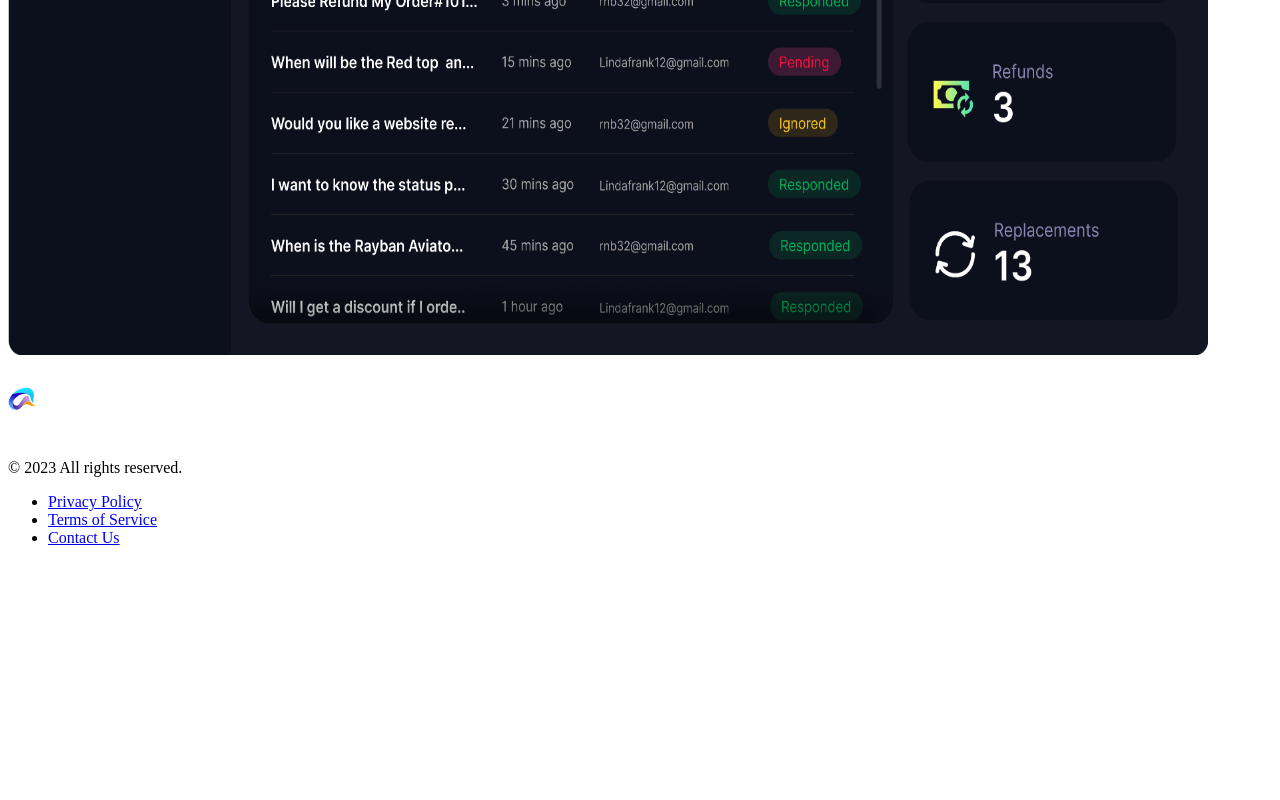
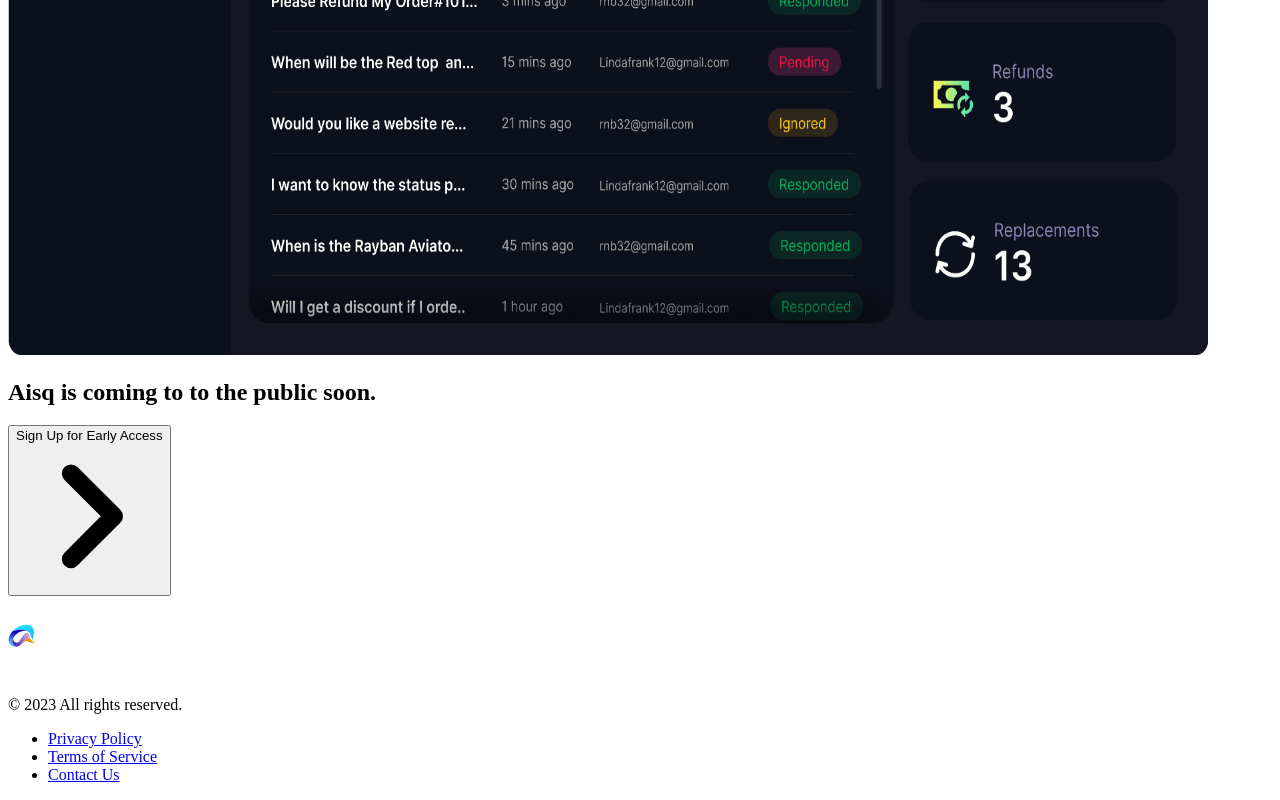
Before and after one commit to shatfield4/aisq-coming-soon, a Next.js app: page /componenents/ComingSoon in a window 1280 px wide. Shown: the part 685-1485 px from the top of the page. Before the commit the page ends 1248 px from the top, so only its background shows below. Built offline with nearby package versions, Linux system fonts and the light colour scheme.

Commit message:
added airtable links

```diff
--- a/pages/componenents/ComingSoon.tsx
+++ b/pages/componenents/ComingSoon.tsx
@@ -1,5 +1,6 @@
 import Image from 'next/image';
 import { useEffect, useState } from 'react';
+import Button from './UI/Button';
 
 const ComingSoon = () => {
   const [showContent, setShowContent] = useState(false);
@@ -11,6 +12,11 @@ const ComingSoon = () => {
     setTimeout(() => setShowButton(true), 1500);
     setTimeout(() => setShowImage(true), 1500);
   }, []);
+
+  const handleSignUpEarlyAccess = () => {
+    window.location.href = 'https://airtable.com/shrnoCjCt6pObbkIn';
+  };
+
 
   return (
     <div className="container mx-auto flex flex-col items-center justify-center mb-40">
@@ -28,12 +34,7 @@ const ComingSoon = () => {
       <div className={`font-inter font-normal md:text-2xl text-xl leading-2xl text-gray-400 mt-5 text-center mx-6 transition-opacity duration-1000 delay-1000 ${showContent ? 'opacity-100' : 'opacity-0'}`}>
         No more manual responses, no more missed emails.
       </div>
-      <button className={`flex items-center justify-center font-inter font-medium text-base text-white bg-gradient-to-r from-blue-600 to-purple-600 rounded-full pl-8 pr-6 py-3 mt-8 transition-opacity duration-1000 ${showButton ? 'opacity-100' : 'opacity-0'}`}>
-        <span>Coming Soon</span>
-        <svg className="w-4 h-4 ml-3 mt-0.5" xmlns="http://www.w3.org/2000/svg" fill="none" viewBox="0 0 24 24" stroke="currentColor">
-          <path strokeLinecap="round" strokeLinejoin="round" strokeWidth={3} d="M9 5l7 7-7 7" />
-        </svg>
-      </button>
+      <Button buttonText={'Coming Soon'} showButton={showButton} onClick={handleSignUpEarlyAccess}/>
       <div className="flex justify-center my-8 w-full md:w-2/3 px-5 mt-16">
         <div className={`rounded-xl p-2 shadow-purple-glow transition-opacity duration-1000 ${showImage ? 'opacity-100' : 'opacity-0'}`}>
           <Image
@@ -45,6 +46,14 @@ const ComingSoon = () => {
           />
         </div>
       </div>
+      <h2 className="font-inter font-medium md:text-4xl text-2xl leading-4xl tracking-tighter text-white bg-clip-text text-center transition-opacity duration-1000 delay-1500 mx-6 mt-16">
+            Aisq is coming to to the public soon.
+            </h2>
+      <div className='flex flex-col'>
+        <Button buttonText={'Sign Up for Early Access'} onClick={handleSignUpEarlyAccess}/>
+      </div>
+
+
     </div>
   );
 };
--- /dev/null
+++ b/pages/componenents/UI/Button.tsx
@@ -0,0 +1,12 @@
+const Button = ({ showButton = true, buttonText = '', onClick = () => {} }) => {
+    return (
+      <button className={`flex items-center justify-center font-inter font-medium text-base text-white bg-gradient-to-r from-blue-600 to-purple-600 rounded-full pl-8 pr-6 py-3 mt-8 transition-opacity duration-1000 ${showButton ? 'opacity-100' : 'opacity-0'}`} onClick={onClick}>
+        <span>{buttonText}</span>
+        <svg className="w-4 h-4 ml-3 mt-0.5" xmlns="http://www.w3.org/2000/svg" fill="none" viewBox="0 0 24 24" stroke="currentColor">
+          <path strokeLinecap="round" strokeLinejoin="round" strokeWidth={3} d="M9 5l7 7-7 7" />
+        </svg>
+      </button>
+    );
+  };
+
+  export default Button;
```
